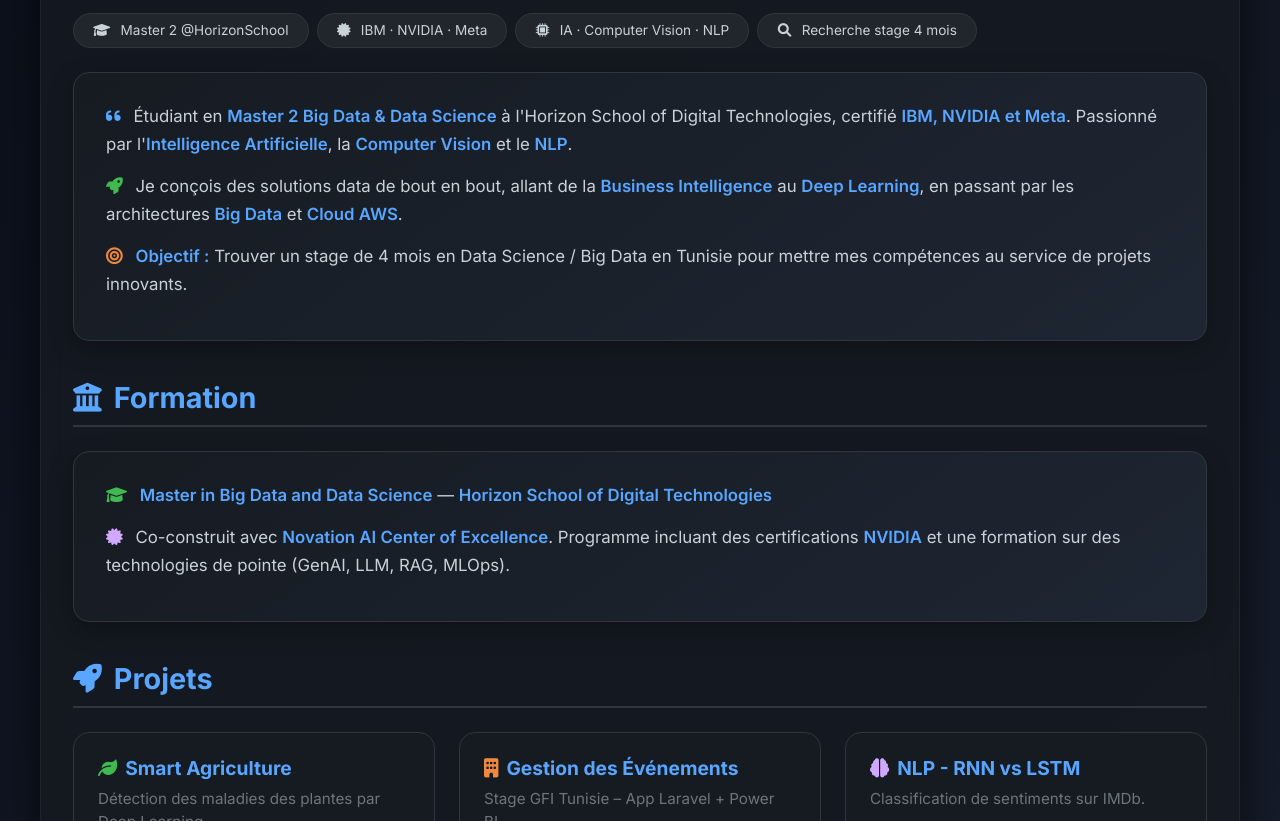
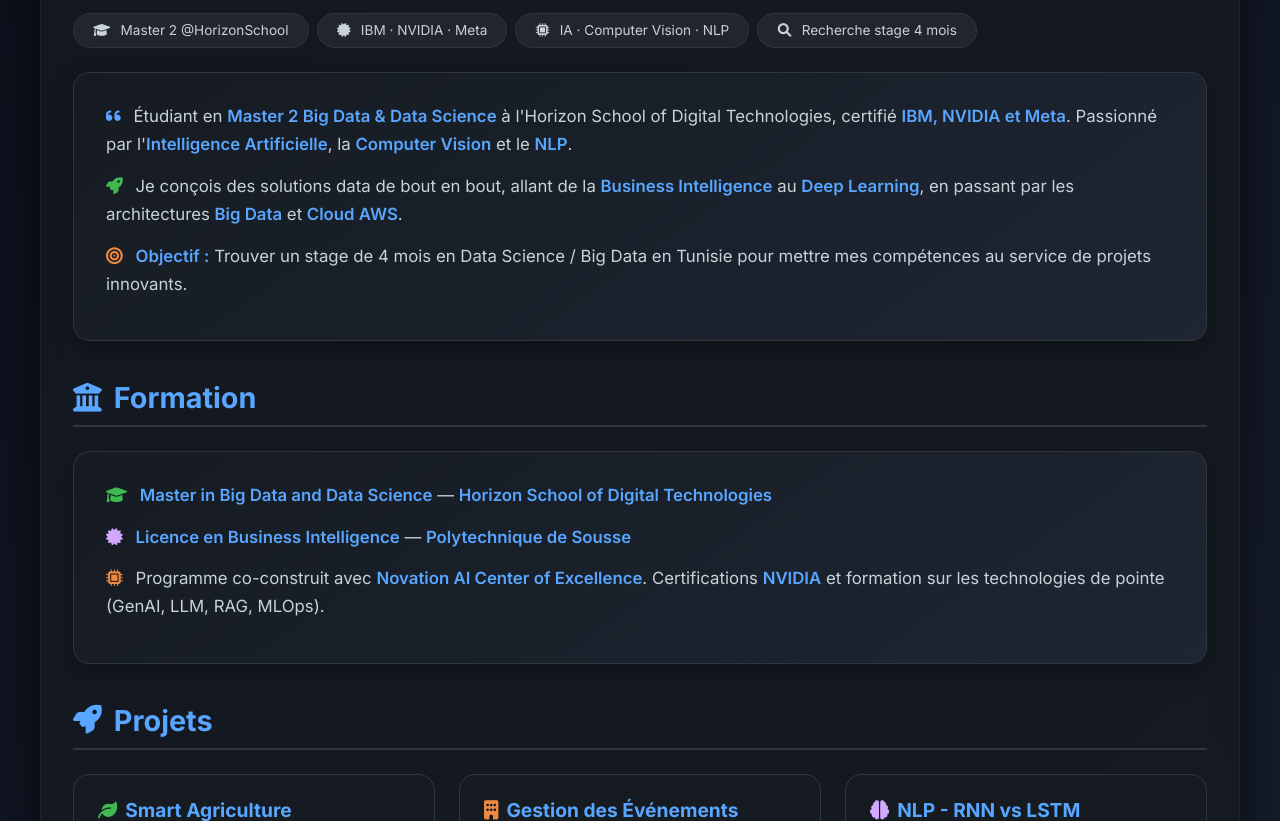
Before and after one commit to kabangesylvain-ui/portfolio, a plain HTML site: page index.html in a window 1280 px wide. Shown: the part 279-1100 px from the top of the page. Drawn offline with nearby package versions, Linux system fonts and the light colour scheme.

Commit message:
📝 Mise à jour du portfolio index.html

```diff
--- a/index.html
+++ b/index.html
@@ -383,8 +383,7 @@
     </div>
 
     <!-- ========================================= -->
-<!-- FORMATION                                 -->
-<!-- ========================================= -->
+     <!-- ---------- FORMATION ---------- -->
 <h2 class="section-title" id="formation"><i class="fas fa-university"></i> Formation</h2>
 <div class="presentation-card">
     <p>
@@ -398,8 +397,17 @@
     </p>
     <p>
         <i class="fas fa-certificate me-2" style="color:#d2a8ff;"></i>
-        Co-construit avec <span class="highlight-text">Novation AI Center of Excellence</span>.
-        Programme incluant des certifications <span class="highlight-text">NVIDIA</span> et une formation sur des technologies de pointe (GenAI, LLM, RAG, MLOps).
+        <span class="highlight-text">Licence en Business Intelligence</span>
+        — <a href="https://www.polytecsousse.tn/licence-en-business-intelligence/"
+             target="_blank"
+             style="color: #58a6ff; text-decoration: none; font-weight: 600;">
+            Polytechnique de Sousse
+        </a>
+    </p>
+    <p>
+        <i class="fas fa-microchip me-2" style="color:#f0883e;"></i>
+        Programme co-construit avec <span class="highlight-text">Novation AI Center of Excellence</span>.
+        Certifications <span class="highlight-text">NVIDIA</span> et formation sur les technologies de pointe (GenAI, LLM, RAG, MLOps).
     </p>
 </div>
 
```
